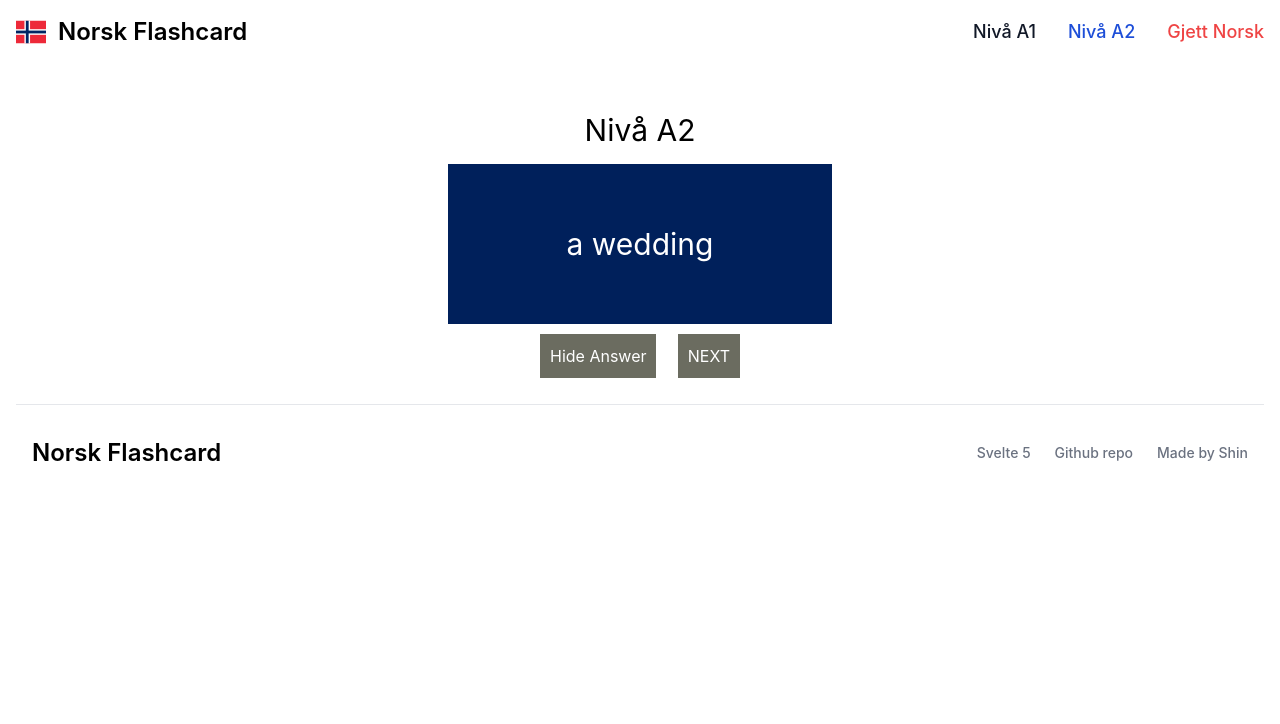
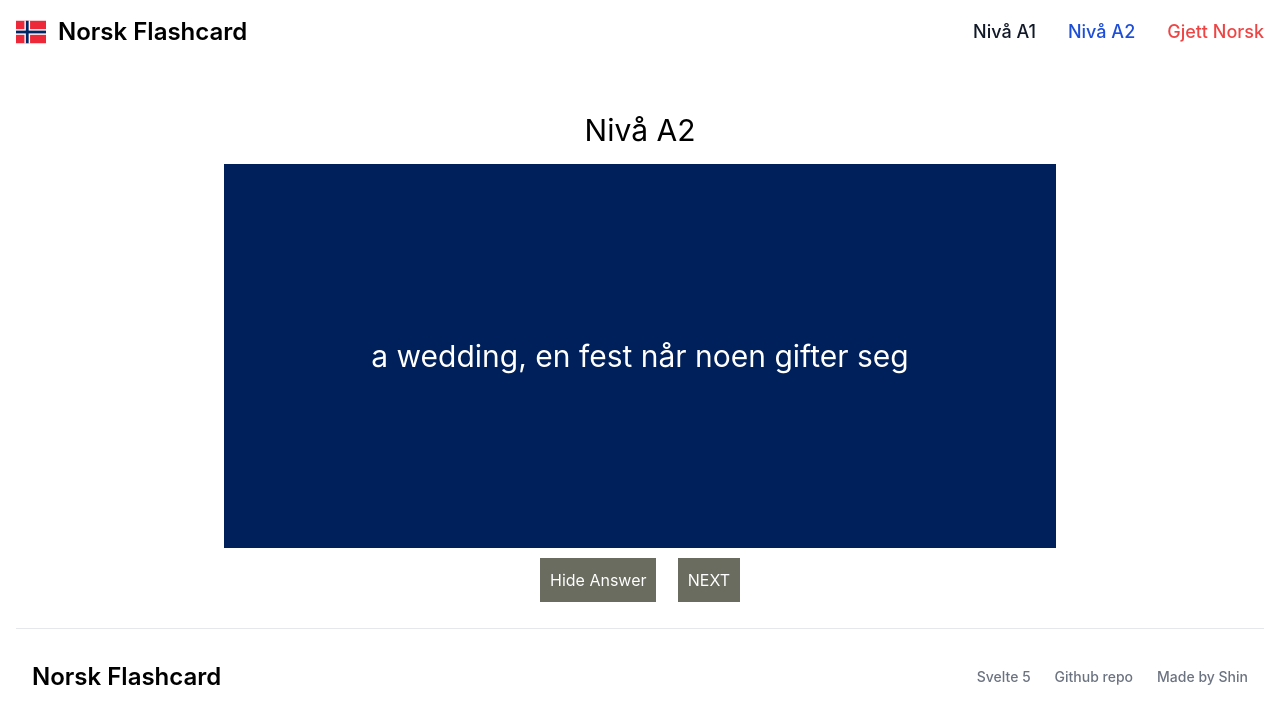
Before and after one commit to shinokada/norske-flashcard, a SvelteKit app: page /a2 in a window 1280 px wide. Both pictures are taken after a click on the button "Show Answer". Shown: the top 724 px of the page. Built offline with nearby package versions, Linux system fonts and the light colour scheme.

Commit message:
style: flashcard

```diff
--- a/src/lib/Flashcard.svelte
+++ b/src/lib/Flashcard.svelte
@@ -4,9 +4,9 @@
 
 <div class="relative h-full">
 	<div class="absolute inset-0 bg-custom-red text-white flex justify-center items-center">
-			<p class="text-3xl">{norsk}</p>
+			<p class="text-3xl p-8">{norsk}</p>
 	</div>
 	<div class="absolute inset-0 bg-custom-blue text-white flex justify-center items-center opacity-0 {showCardBack ? 'opacity-100 [transform:rotateY(180deg)]' : ''}">
-			<p class="text-3xl">{english}</p>
+			<p class="text-3xl p-8">{@html english}</p>
 	</div>
 </div>
--- a/src/routes/a2/+page.svelte
+++ b/src/routes/a2/+page.svelte
@@ -15,6 +15,7 @@
 	norsk = randomElement[key].norsk
 	english = randomElement[key].english
   norskexplanation = randomElement[key].norskexplanation;
+	english = `${english}, ${norskexplanation}`
 
 	let showCardBack = $state(false)
 
@@ -27,13 +28,14 @@
 		norsk = randomElement[key].norsk
     english = randomElement[key].english
     norskexplanation = randomElement[key].norskexplanation;
+		english = `${english}, <br /> ------ <br />${norskexplanation}`
 	}
 </script>
 
 <div class="flex flex-col items-center mt-15">
 	<!-- FLASHCARD -->
 	<h1 class="text-3xl m-4">Nivå A2</h1>
-	<div class="bg-transparent w-96 h-40">
+	<div class="bg-transparent w-full md:w-2/3 h-96">
 		<div class="flip-box-inner" class:flip-it={showCardBack}>
 			<Flashcard {norsk}
 								 {english}
```
